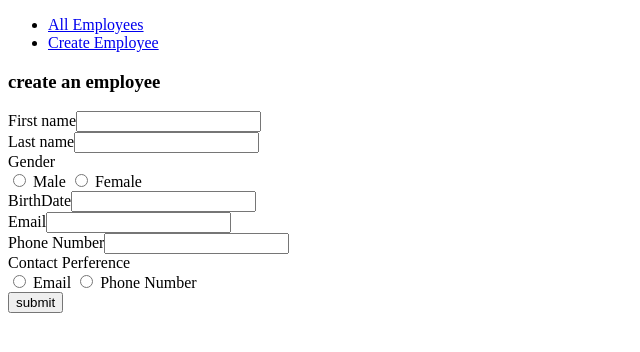
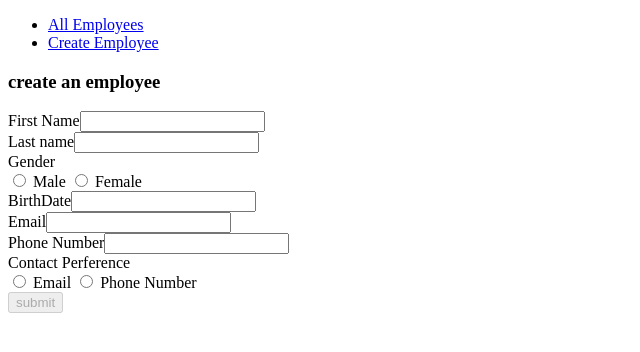
Before and after one commit to miaoshan/Angular-employee-app, an Angular app: page /create in a window 1280 px wide. Shown: the top 352 px of the page, without its empty margins (0-640 px from the left). Built offline with nearby package versions, Linux system fonts and the light colour scheme.

Commit message:
add form validation

```diff
--- a/src/app/employees/create-employee.component.html
+++ b/src/app/employees/create-employee.component.html
@@ -5,12 +5,15 @@
     </div>
     <div class="panel-body">
 
-      <div class="form-group">
-        <label for="firstname">First name</label>
-        <input id="firstname" required type="text" name="firstname" [(ngModel)]="firstname" type="text"
+      <div class="form-group" [class.has-error]="firstNameControl.invalid && firstNameControl.touched"
+        [class.has-success]="firstNameControl.invalid">
+        <label for="firstName" class="control-label">First Name</label>
+        <input required id="firstName" type="text" name="firstName" [(ngModel)]="firstName" type="text"
           class="form-control" #firstNameControl="ngModel">
         <!--use name attribute value as property to track the form value-->
-
+        <span class="help-block" *ngIf="firstNameControl.invalid && firstNameControl.touched">
+          First Name is required
+        </span>
       </div>
 
       <div class="form-group">
@@ -62,7 +65,7 @@
       </div>
 
       <div class="panel-footer">
-        <button type="submit" class="btn btn-primary">submit</button>
+        <button type="submit" class="btn btn-primary" [disabled]="employeeForm.invalid">submit</button>
       </div>
     </div>
   </div>
```
